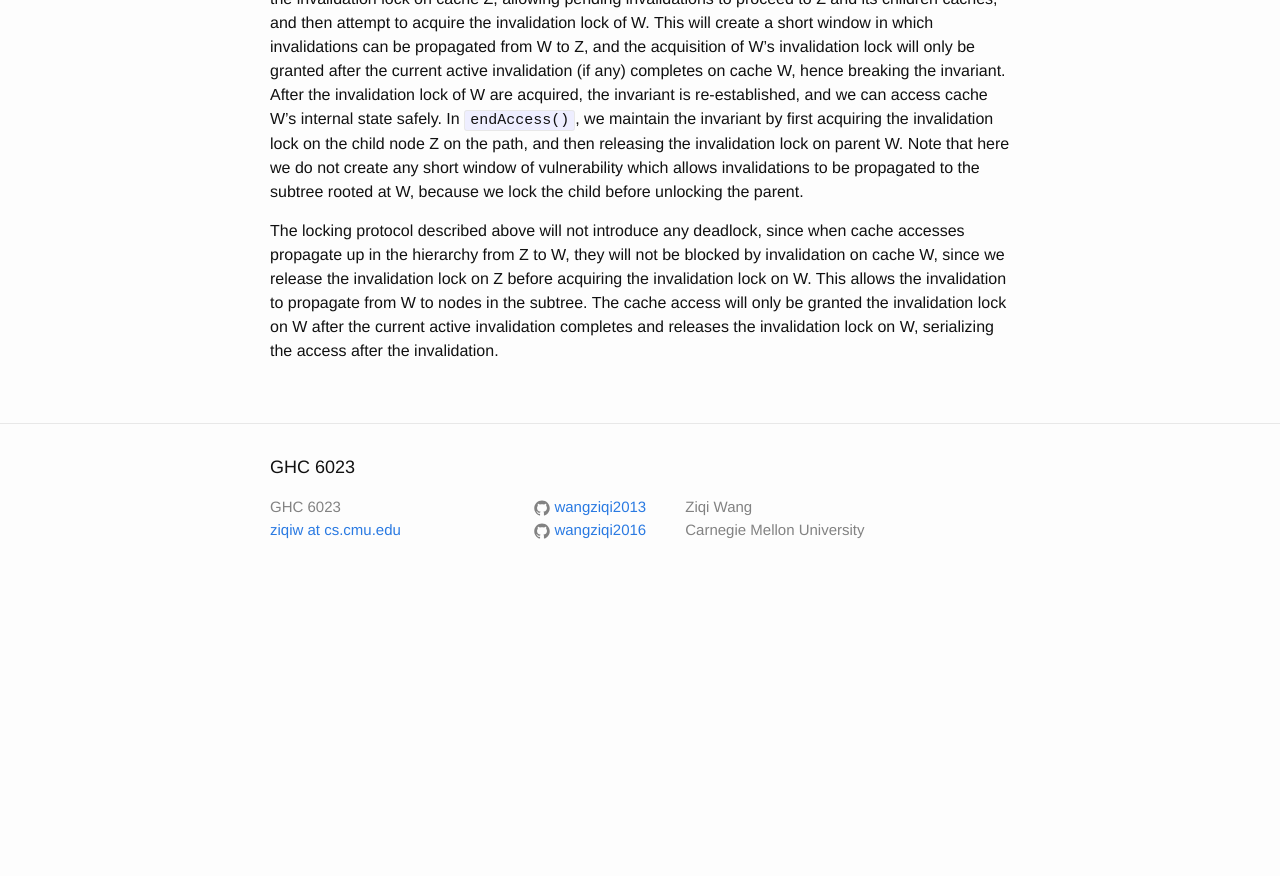
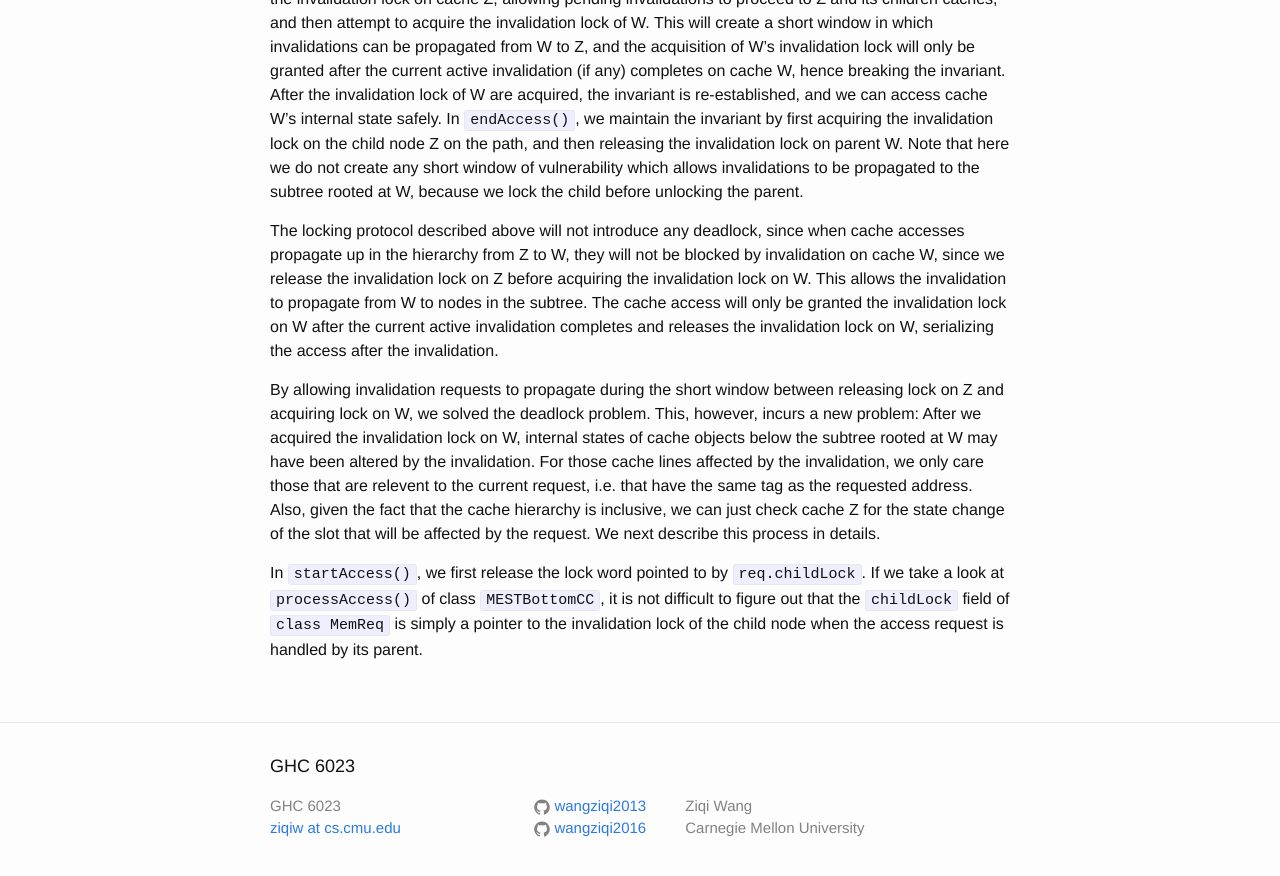
Before and after one commit to wangziqi2013/wangziqi2013.github.io, a Jekyll site: the page built from _posts/2020-01-09-understand-zsim-cache-cc.markdown, in a window 1280 px wide and 900 px high, scrolled down 6348 px. Shown: the top 876 px of the window. Built offline with Jekyll 4.4.1, drawn with Linux system fonts in a browser that asks for light colours; before the commit the page ends 6949 px from its top, so only the background shows below that.

Commit message:
Adding startAccess

```diff
--- a/_posts/2020-01-09-understand-zsim-cache-cc.markdown
+++ b/_posts/2020-01-09-understand-zsim-cache-cc.markdown
@@ -249,3 +249,14 @@ hierarchy from Z to W, they will not be blocked by invalidation on cache W, sinc
 on Z before acquiring the invalidation lock on W. This allows the invalidation to propagate from W to nodes in the
 subtree. The cache access will only be granted the invalidation lock on W after the current active invalidation completes
 and releases the invalidation lock on W, serializing the access after the invalidation.
+
+By allowing invalidation requests to propagate during the short window between releasing lock on Z and acquiring lock
+on W, we solved the deadlock problem. This, however, incurs a new problem: After we acquired the invalidation lock on W,
+internal states of cache objects below the subtree rooted at W may have been altered by the invalidation. For those cache
+lines affected by the invalidation, we only care those that are relevent to the current request, i.e. that have the same
+tag as the requested address. Also, given the fact that the cache hierarchy is inclusive, we can just check cache Z for
+the state change of the slot that will be affected by the request. We next describe this process in details.
+
+In `startAccess()`, we first release the lock word pointed to by `req.childLock`. If we take a look at `processAccess()`
+of class `MESTBottomCC`, it is not difficult to figure out that the `childLock` field of `class MemReq` is simply
+a pointer to the invalidation lock of the child node when the access request is handled by its parent.
```
